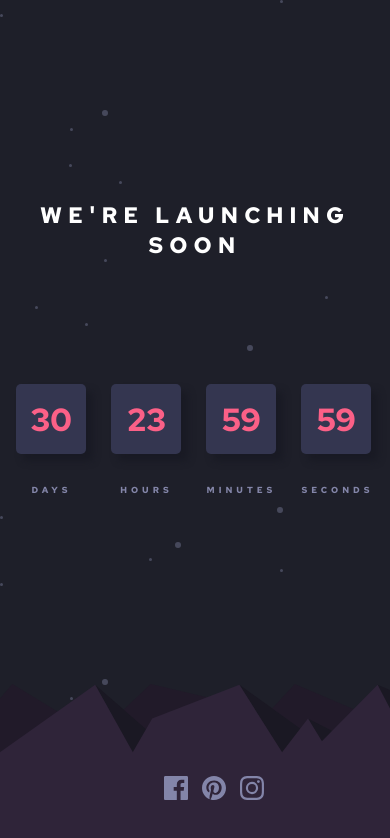
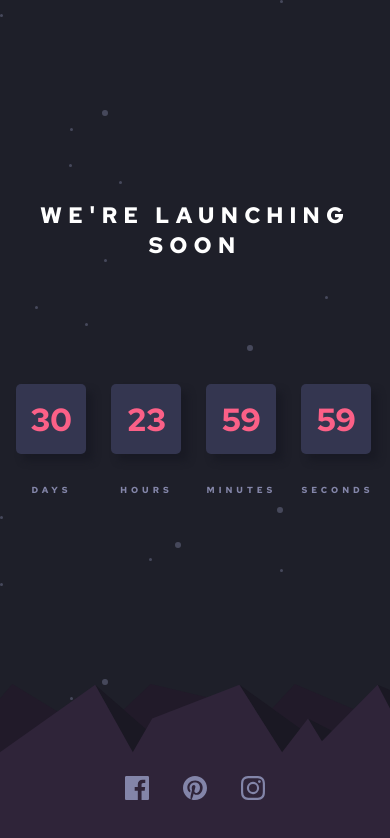
Before and after one commit to juangonzalezdla/launch-countdown-timer, a plain HTML site: page index.html in a window 390 px wide. Drawn offline with Linux system fonts and the light colour scheme.

Commit message:
Fixed .social responsive design

```diff
--- a/css/responsive.css
+++ b/css/responsive.css
@@ -22,9 +22,9 @@
     font-size: 0.70rem;
   }
 
-  .social {
+  /*.social {
     width: 120px;
-  }
+  }*/
 }
 
 @media (max-width: 425px) {
@@ -45,10 +45,10 @@
     font-size: 0.55rem;
   }
 
-  .social {
+  /*.social {
     width: 100px;
     left: 42%;
-  }
+  }*/
 }
 
 @media (max-width: 375px) {
--- a/css/styles.css
+++ b/css/styles.css
@@ -88,7 +88,8 @@ body {
   align-items: center;
   position: absolute;
   bottom: 40px;
-  left: 45%;
+  left: 50%;
+  margin-left: -70px;
   z-index: 1;
 }
 
```
